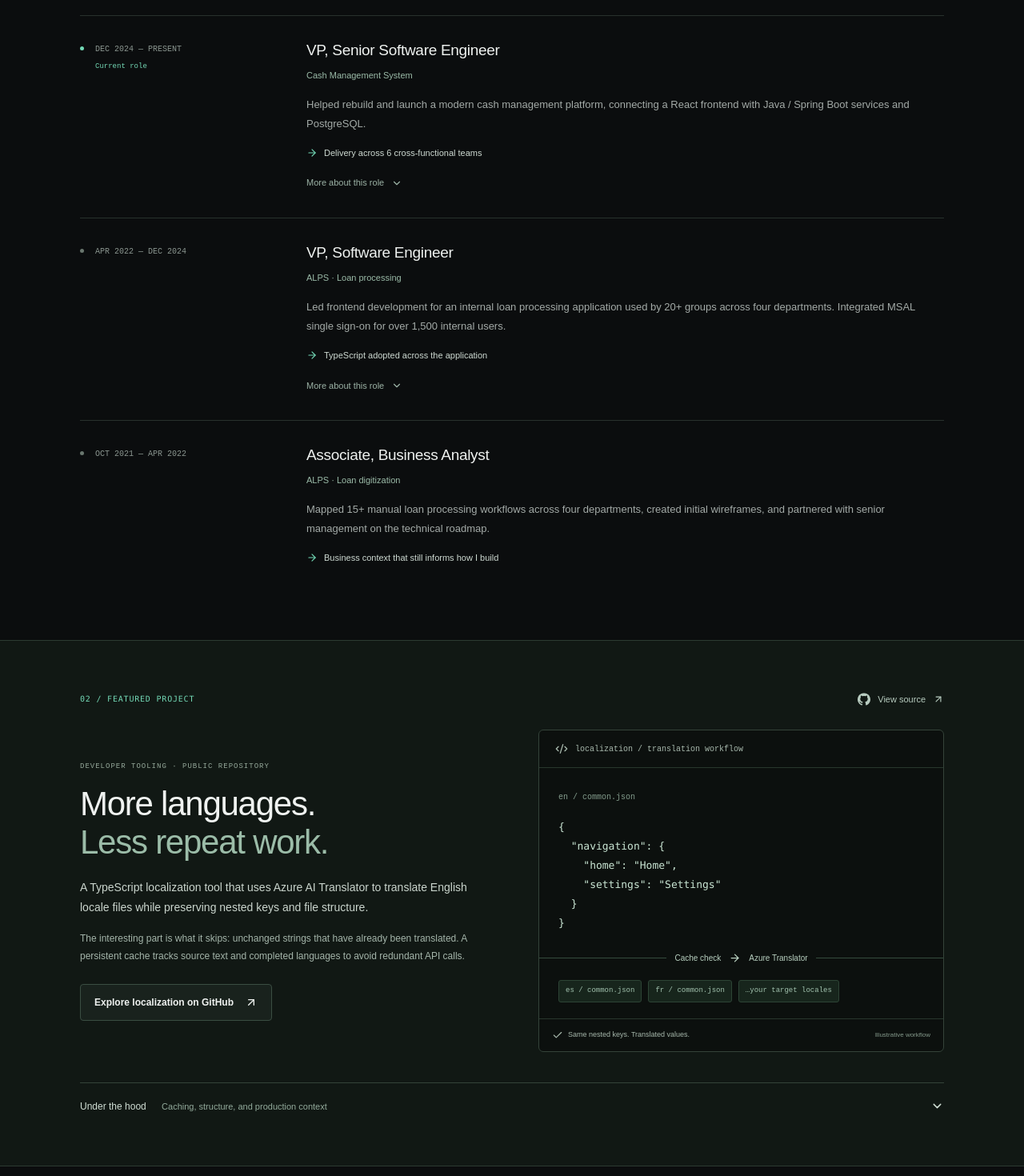
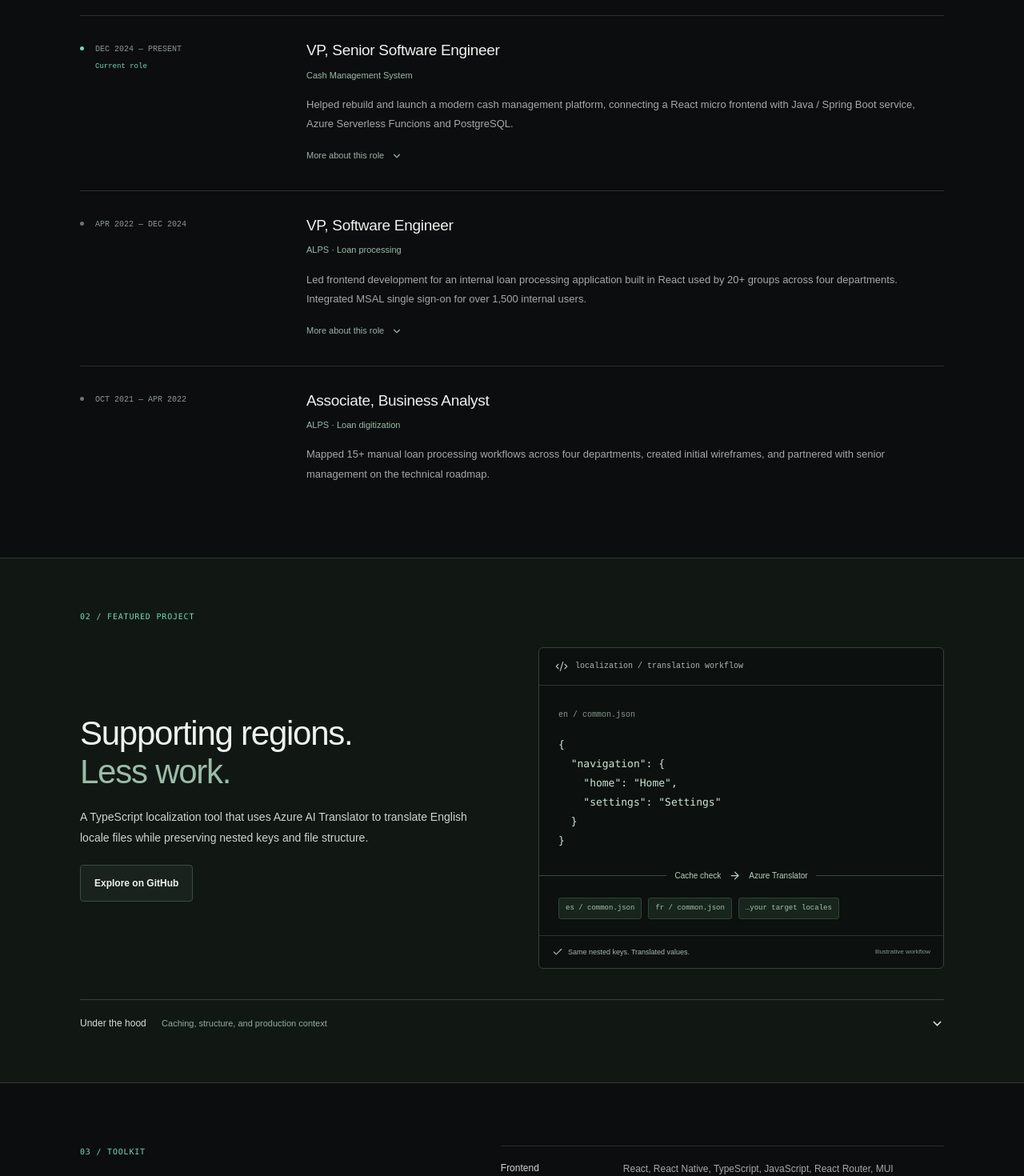
Before and after one commit to peter-calabrese/calabresedev, a Next.js app: page / in a window 1280 px wide. Shown: the part 923-2393 px from the top of the page at 80% size. Built offline with nearby package versions, Linux system fonts and the light colour scheme.

Commit message:
update ui

```diff
--- a/app/page.tsx
+++ b/app/page.tsx
@@ -21,7 +21,7 @@
     title: "VP, Senior Software Engineer",
     project: "Cash Management System",
     summary:
-      "Helped rebuild and launch a modern cash management platform, connecting a React frontend with Java / Spring Boot services and PostgreSQL.",
+      "Helped rebuild and launch a modern cash management platform, connecting a React micro frontend with Java / Spring Boot service, Azure Serverless Funcions  and PostgreSQL.",
     highlight: "Delivery across 6 cross-functional teams",
     details: [
       "Helped establish a microfrontend architecture with Vite Module Federation and coordinated feature migrations across design, QA, product, infrastructure, and DevOps.",
@@ -34,7 +34,7 @@
     title: "VP, Software Engineer",
     project: "ALPS · Loan processing",
     summary:
-      "Led frontend development for an internal loan processing application used by 20+ groups across four departments. Integrated MSAL single sign-on for over 1,500 internal users.",
+      "Led frontend development for an internal loan processing application built in React used by 20+ groups across four departments. Integrated MSAL single sign-on for over 1,500 internal users.",
     highlight: "TypeScript adopted across the application",
     details: [
       "Introduced TypeScript throughout the application, with an estimated 20% improvement in developer productivity.",
@@ -83,7 +83,7 @@
             <a href="#skills">Skills</a>
           </nav>
           <a className="nav-contact" href="#contact">
-            Let’s talk <ArrowUpRight size={14} />
+            Let’s Connect
           </a>
         </div>
       </header>
@@ -205,10 +205,7 @@
                   <h3>{role.title}</h3>
                   <p className="role-project">{role.project}</p>
                   <p>{role.summary}</p>
-                  <p className="role-highlight">
-                    <ArrowRight size={14} />
-                    {role.highlight}
-                  </p>
+
                   {role.details.length > 0 && (
                     <details className="read-more">
                       <summary>
@@ -235,33 +232,22 @@
           <div className="wrap">
             <div className="project-topline">
               <p className="eyebrow">02 / FEATURED PROJECT</p>
-              <a className="text-link" href={repository}>
-                <GitHub className="social-icon" /> View source{" "}
-                <ArrowUpRight size={14} />
-              </a>
             </div>
             <div className="project-layout">
               <div className="project-copy">
-                <p className="project-kind">
-                  DEVELOPER TOOLING · PUBLIC REPOSITORY
-                </p>
                 <h2 id="project-title">
-                  More languages.
+                  Supporting regions.
                   <br />
-                  <span>Less repeat work.</span>
+                  <span>Less work.</span>
                 </h2>
-                <p className="project-intro">
+                <p className="project-intro" style={{ marginBottom: "1.3rem" }}>
                   A TypeScript localization tool that uses Azure AI Translator
                   to translate English locale files while preserving nested keys
                   and file structure.
                 </p>
-                <p className="project-benefit">
-                  The interesting part is what it skips: unchanged strings that
-                  have already been translated. A persistent cache tracks source
-                  text and completed languages to avoid redundant API calls.
-                </p>
+
                 <a className="button secondary" href={repository}>
-                  Explore localization on GitHub <ArrowUpRight size={16} />
+                  Explore on GitHub
                 </a>
               </div>
               <figure
@@ -402,8 +388,8 @@
               </p>
             </div>
             <Emailer />
-            {/* <div className="contact-actions"> */}
-            <div className="contact-links" style={{ justifyContent: "center" }}>
+
+            <div className="contact-links">
               <a href="https://www.linkedin.com/in/peter-calabrese/">
                 <LinkedIn className="social-icon" /> LinkedIn
               </a>
@@ -420,7 +406,6 @@
                 <ArrowDownToLine size={15} /> Resume
               </a>
             </div>
-            {/* </div> */}
           </div>
         </section>
       </main>
--- a/app/portfolio.css
+++ b/app/portfolio.css
@@ -123,7 +123,7 @@
 .contact-layout h2 { font-size: 36px; }
 .contact-copy > p:not(.eyebrow) { font-size: 13px; max-width: 360px; color: var(--muted); line-height: 1.8; margin: 19px 0 0; }
 .contact-email { display: flex; align-items: center; justify-content: space-between; gap: 28px; font-size: 22px; letter-spacing: -.5px; border-bottom: 1px solid #425449; padding-bottom: 14px; }
-.contact-links { display: flex; align-items: center; gap: 25px; margin-top: 22px; }
+.contact-links { display: flex; flex-wrap: wrap; align-items: center; justify-content: center; grid-column: 1 / -1; gap: 16px 25px; margin-top: 0; width: 100%; }
 .contact-links a { display: flex; align-items: center; gap: 7px; font-size: 11px; color: #aebcb3; }
 .contact-links a:hover { color: var(--accent); }
 .footer { display: flex; justify-content: space-between; align-items: center; font-size: 10px; color: var(--quiet); padding-block: 24px; }
```
